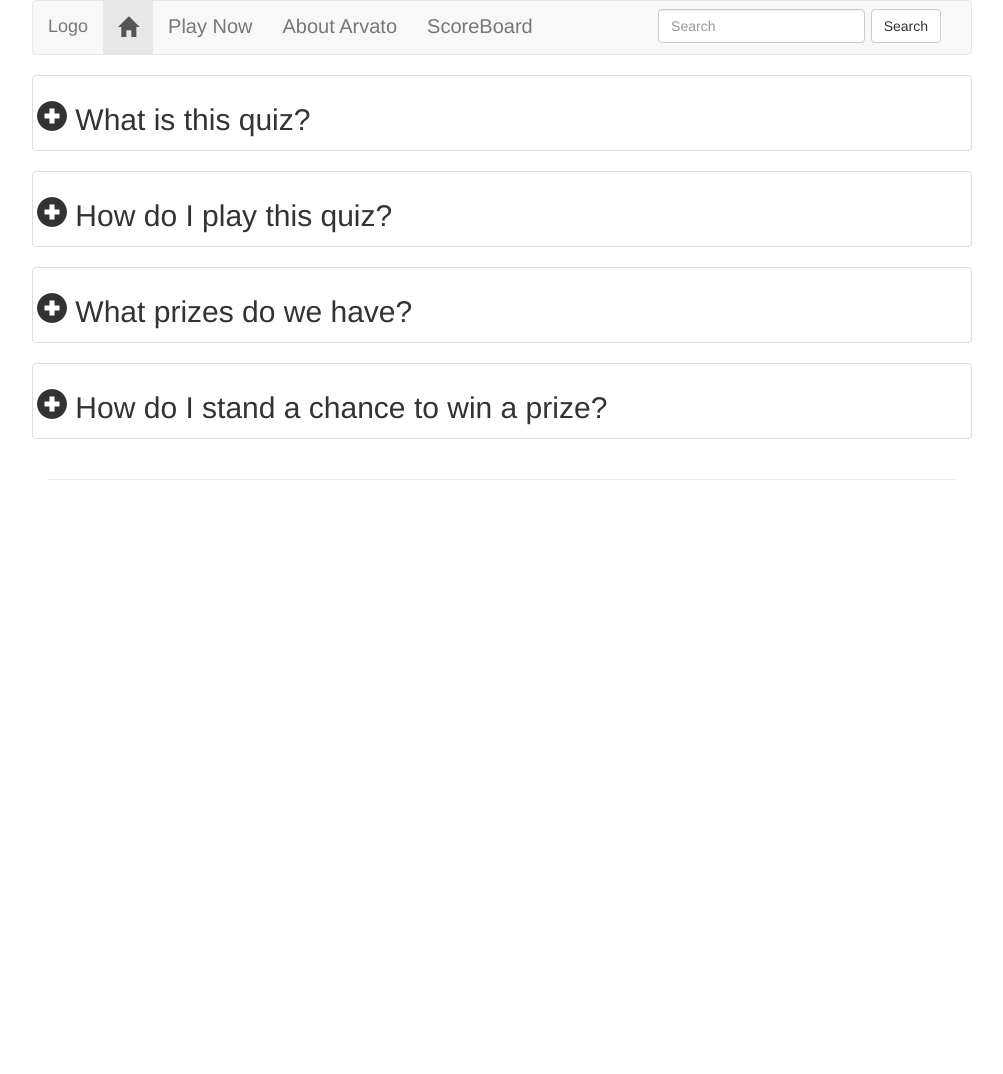
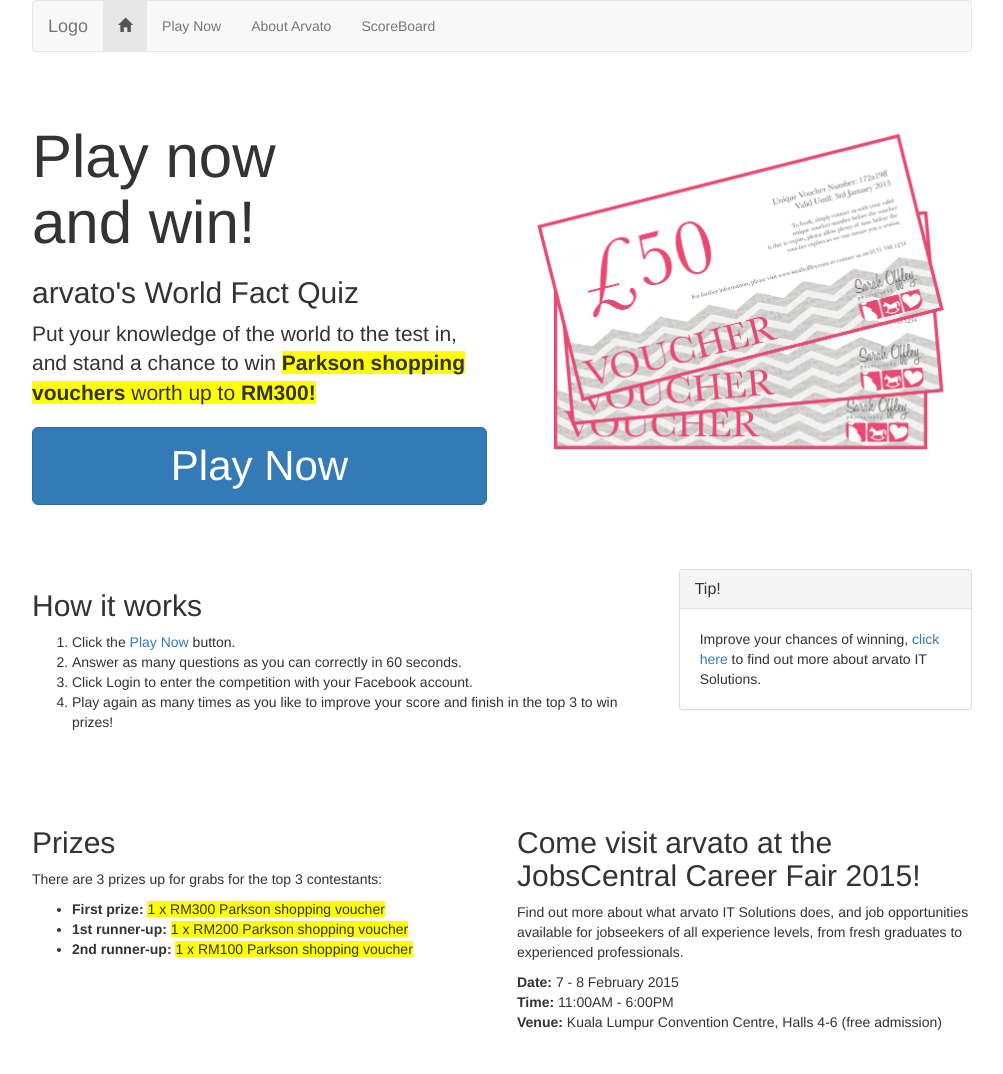
Before and after one commit to jingtaotan/quiz-game, a PHP site: page / in a window 1280 px wide. Shown: the whole page, without its empty margins (138-1141 px from the left). Before the commit the page ends 480 px from the top, so only its background shows below. Run offline with PHP 8.4, Linux system fonts and the light colour scheme; some libraries are stand-ins or nearby versions.

Commit message:
Homepage content

```diff
--- a/css/quiz.css
+++ b/css/quiz.css
@@ -6,6 +6,30 @@
   -ms-user-select: none;
   user-select: none;
 }*/
+
+/* Homepage styles */
+span.placeholder {
+  background: yellow;
+}
+h1.xl {
+  font-size: 60px;
+}
+section {
+  padding: 8px 0;
+}
+section.alternate {
+  background: #ccc;
+}
+#play-now-btn {
+  font-size: 3em;
+}
+
+/* Small devices (tablets, 768px and up) */
+@media (min-width: 768px) {
+  section {
+    padding: 32px 0;
+  }
+}
 
 /* Don't want the xl breakpoint size */
 .container {
@@ -31,7 +55,7 @@
 
 /* Small devices (tablets, 768px and up) */
 @media (min-width: 768px) {
-  body {
+  body.quiz {
     font-size: 200%;
   }
   .panel-body {
--- a/index.php
+++ b/index.php
@@ -24,71 +24,66 @@
 		<div id="fb-root"></div>
 		<div class="container">
 			<?php getNavBar("index"); ?>
-			<div class="container-fluid">
-				<div class="row">
-					<div class="col-md-12 thumbnail">
-						<h2 class="parrentHidden"><span class="glyphicon glyphicon-minus-sign childHidden" aria-hidden="true"></span>
-						    <span class="glyphicon glyphicon-plus-sign" aria-hidden="true"></span> What is this quiz?</h2>
-						<div class="childHidden">
-							<p>
-								This quiz is a competition organized by our company in-conjunction with our participation for the career fair 2015.
-							</p>
-							<p>
-								This quiz contains questions which are mostly general knowledge. So make sure to brush up your general knowledge before playing this quiz.
-							</p>
+			<section class="row">
+				<div class="col-sm-6">
+					<h1 class="xl">Play now<br/>and win!</h1>
+					<h2>arvato's World Fact Quiz</h2>
+					<p class="lead">
+						Put your knowledge of the world to the test in, and stand a chance to win
+						<span class="placeholder"><b>Parkson shopping vouchers</b> worth up to <b>RM300!</b></span>
+					</p>
+					<a class="btn btn-lg btn-block btn-primary" id="play-now-btn" href="quiz.php">Play Now</a>
+				</div>
+				<div class="col-sm-6">
+					<img src="img/vouchers.png" alt="Vouchers" style="width: 100%;" />
+				</div>
+			</section>
+			<section class="row">
+				<div class="col-sm-8">
+					<h2>How it works</h2>
+					<ol>
+						<li>Click the <a href="quiz.php">Play Now</a> button.</li>
+						<li>Answer as many questions as you can correctly in 60 seconds.</li>
+						<li>Click Login to enter the competition with your Facebook account.</li>
+						<li>Play again as many times as you like to improve your score and finish in the top 3 to win prizes!</li>
+					</ol>
+				</div>
+				<div class="col-sm-4">
+					<div class="panel panel-default">
+						<div class="panel-heading">
+							<h3 class="panel-title">Tip!</h3>
+						</div>
+						<div class="panel-body">
+							Improve your chances of winning, <a href="about.php">click here</a> to find out more about arvato IT Solutions.
 						</div>
 					</div>
 				</div>
-				<div class="row">
-					<div class="col-md-12 thumbnail">
-						<h2 class="parrentHidden"><span class="glyphicon glyphicon-minus-sign childHidden" aria-hidden="true"></span>
-						    <span class="glyphicon glyphicon-plus-sign" aria-hidden="true"></span> How do I play this quiz?</h2>
-						<div class="childHidden">
-							<p>
-								Very simple, just click the "Play Now" link at the top of our navigation bar.
-							</p>
-						</div>
-					</div>
+			</section>
+			<section class="row">
+				<div class="col-sm-6">
+					<h2>Prizes</h2>
+					<p>There are 3 prizes up for grabs for the top 3 contestants:</p>
+					<ul>
+						<li><b>First prize:</b> <span class="placeholder">1 x RM300 Parkson shopping voucher</span></li>
+						<li><b>1st runner-up:</b> <span class="placeholder">1 x RM200 Parkson shopping voucher</span></li>
+						<li><b>2nd runner-up:</b> <span class="placeholder">	1 x RM100 Parkson shopping voucher</span></li>
+					</ul>
 				</div>
-				<div class="row">
-					<div class="col-md-12 thumbnail">
-						<h2 class="parrentHidden"><span class="glyphicon glyphicon-minus-sign childHidden" aria-hidden="true"></span>
-						    <span class="glyphicon glyphicon-plus-sign" aria-hidden="true"></span> What prizes do we have?</h2>
-						<div class="childHidden">
-							<p>
-								First Prize
-							</p>
-							<p>
-								Second Prize
-							</p>
-							<p>
-								Third Prize
-							</p>
-						</div>
-					</div>
+				<div class="col-sm-6">
+					<h2>Come visit arvato at the JobsCentral Career Fair 2015!</h2>
+					<p>
+						Find out more about what arvato IT Solutions does, and job opportunities available for
+						jobseekers of all experience levels, from fresh graduates to experienced professionals.
+					</p>
+					<p>
+						<b>Date:</b> 7 - 8 February 2015
+						<br>
+						<b>Time:</b> 11:00AM - 6:00PM
+						<br>
+						<b>Venue:</b> Kuala Lumpur Convention Centre, Halls 4-6 (free admission)
+					</p>
 				</div>
-				<div class="row">
-					<div class="col-md-12 thumbnail">
-						<h2 class="parrentHidden"><span class="glyphicon glyphicon-minus-sign childHidden" aria-hidden="true"></span>
-						    <span class="glyphicon glyphicon-plus-sign" aria-hidden="true"></span> How do I stand a chance to win a prize?</h2>
-						<div class="childHidden">
-							<p>
-								1) Make sure to login using your facebook and click "play game" after completing the quiz.
-							</p>
-							<p>
-								2) You must also make it to the top 3 of our scoreboard.
-							</p>
-							<p>
-								3) Good news is that you can keep playing the quiz to try to get a higher score(We only keep your highest score).
-							</p>
-							<p>
-								4) The top 3 will be selected and announce on the last day of the career fair (8th of February 2015).
-							</p>
-						</div>
-					</div>
-				</div>
-				<hr />
-			</div>
+			</section>
 		</div>
 
 		<!-- jQuery (necessary for Bootstrap's JavaScript plugins) -->
--- a/php/init.php
+++ b/php/init.php
@@ -120,14 +120,6 @@
                                 <a href="scoreBoard.php">ScoreBoard</a>
                             </li>
                         </ul>
-                        <form class="navbar-form navbar-right" role="search">
-                            <div class="form-group">
-                                <input type="text" class="form-control" placeholder="Search">
-                            </div>
-                            <button type="submit" class="btn btn-default">
-                                Search
-                            </button>
-                        </form>
                     </div><!-- /.navbar-collapse -->
                 </div><!-- /.container-fluid -->
             </nav>';
--- a/quiz.php
+++ b/quiz.php
@@ -63,7 +63,7 @@
 		<script src="https://oss.maxcdn.com/respond/1.4.2/respond.min.js"></script>
 		<![endif]-->
 	</head>
-	<body>
+	<body class="quiz">
 		<script>
 			window.fbAsyncInit = function() {
 				FB.init({
```
Also changed, not shown: img/vouchers.png (added).
